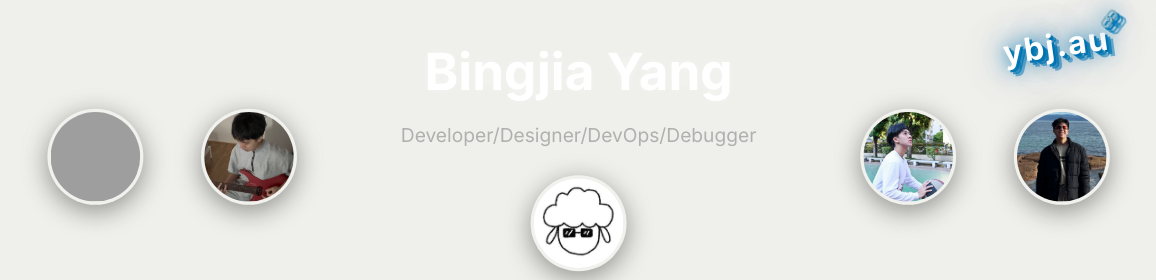
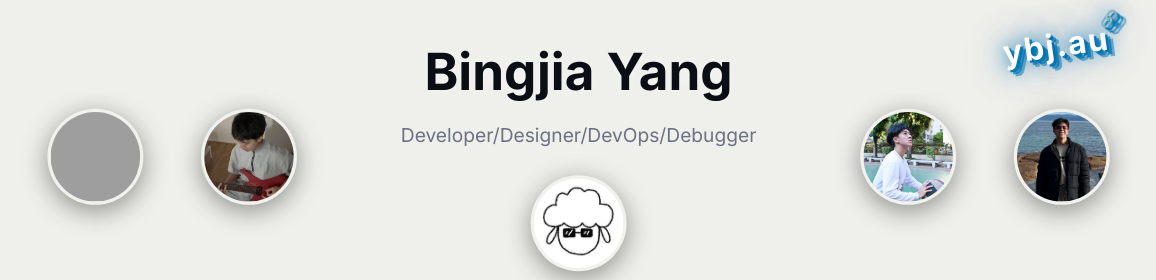
Before and after one commit to YBJ0000/open-graph-image-html, a website: page linkedin-cover-light.html in a window 1280 px wide. Shown: the top 280 px of the page, 55-1211 px from the left. Drawn offline with Linux system fonts and the light colour scheme; grey boxes are pictures that could not be loaded.

Commit message:
change the color of titles

```diff
--- a/linkedin-cover-light.html
+++ b/linkedin-cover-light.html
@@ -52,7 +52,7 @@
     .main-title {
       font-size: 4rem;
       font-weight: 700;
-      color: #FFFFFF;
+      color: #0B0E14;
       text-shadow:
         0 0 10px rgba(255, 255, 255, 0.3),
         0 0 20px rgba(255, 255, 255, 0.2),
@@ -65,7 +65,7 @@
     .roles {
       font-size: 1.5rem;
       font-weight: 400;
-      color: #B0B0B0;
+      color: #6B7280;
       line-height: 1.4;
       text-align: center;
     }
```
